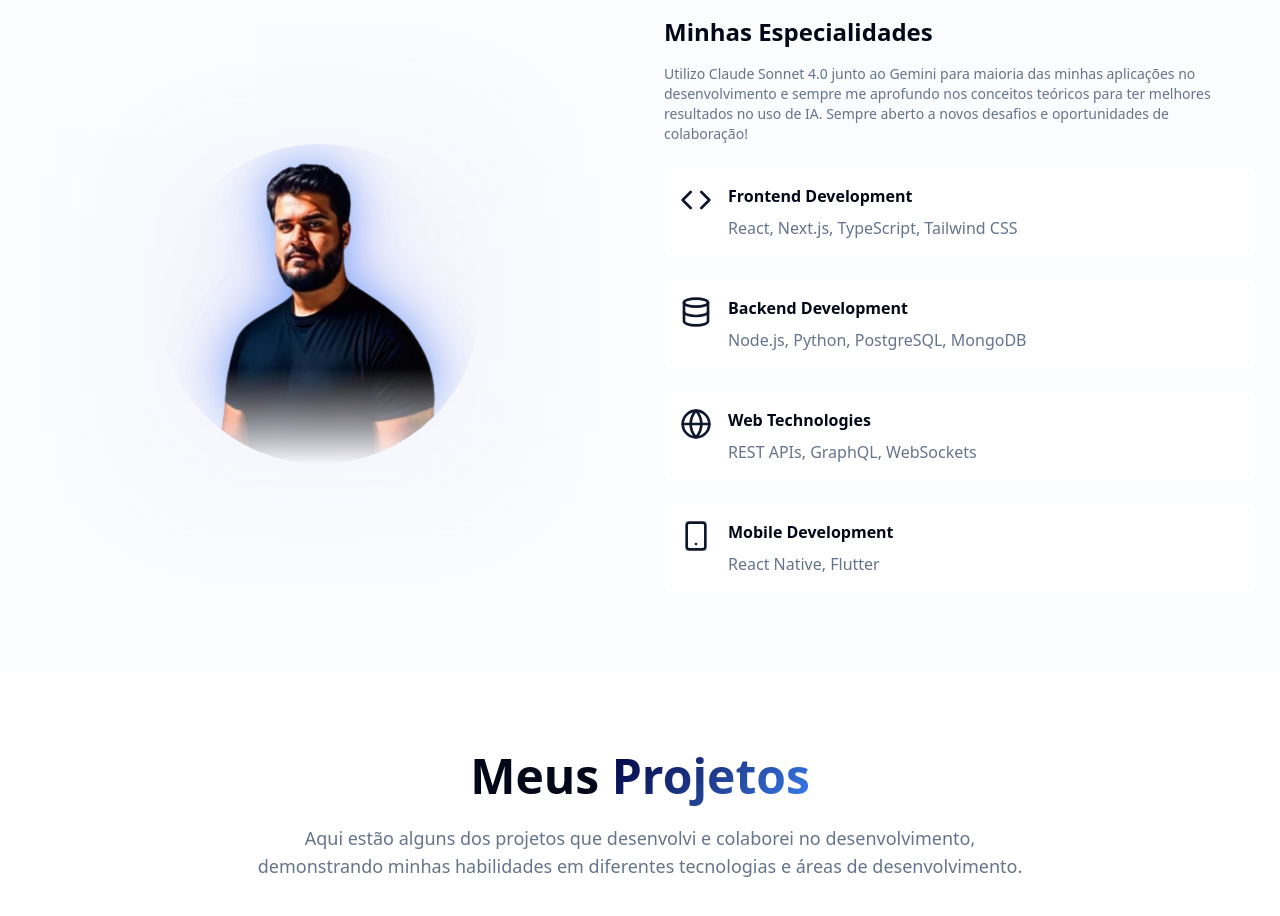
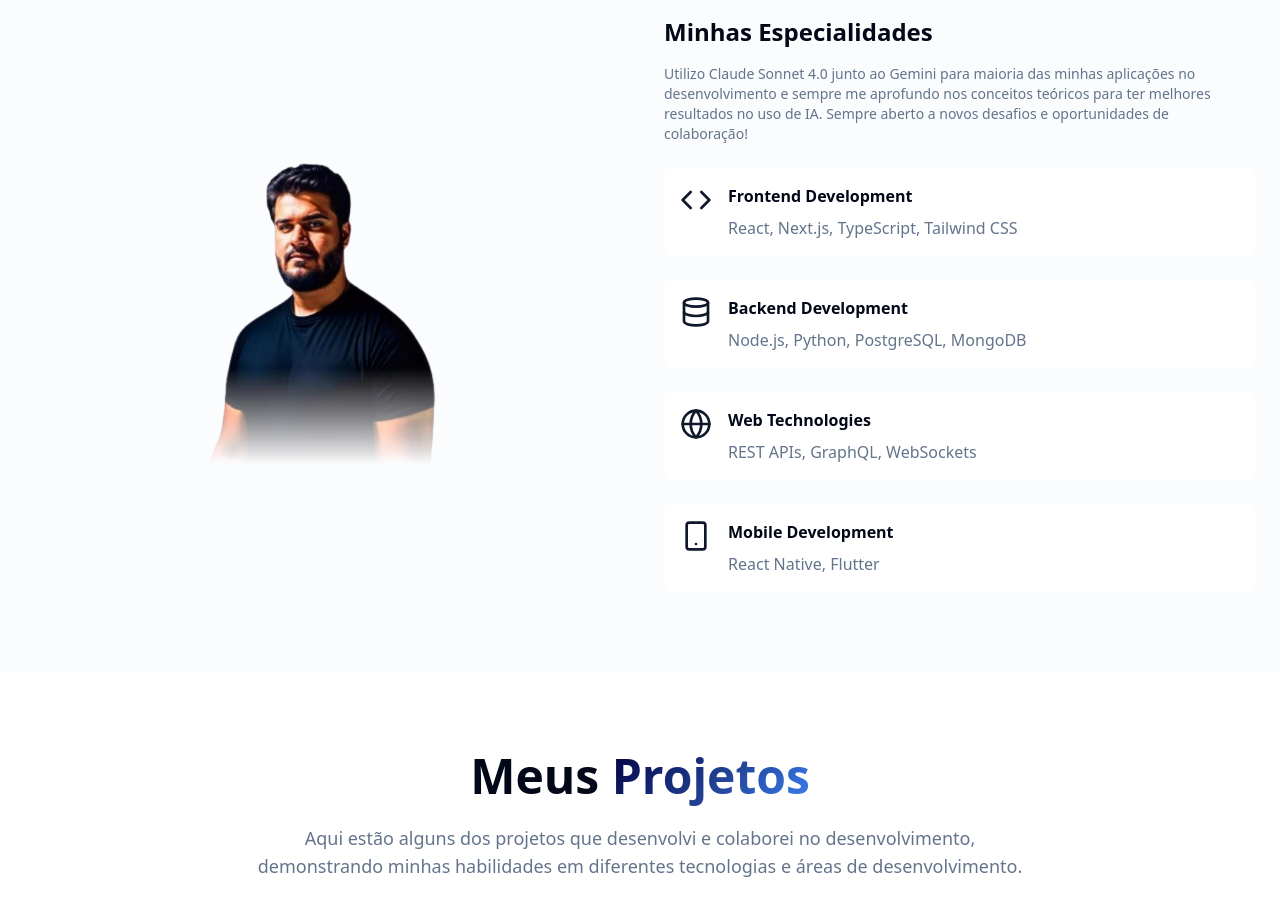
Before and after one commit to italosergio/portfolio, a Next.js app: page / in a window 1280 px wide. Shown: the part 1140-2056 px from the top of the page. Built offline with nearby package versions, Linux system fonts and the light colour scheme.

Commit message:
Melhora imagem de perfil na sessão sobre

```diff
--- a/src/components/About.tsx
+++ b/src/components/About.tsx
@@ -60,13 +60,11 @@
                 <img
                   src="/profile.png"
                   alt="Ítalo - Desenvolvedor Full Stack"
-                  className="w-64 h-64 sm:w-80 sm:h-80 object-contain filter drop-shadow-2xl rounded-full"
+                  className="w-64 h-64 sm:w-80 sm:h-80 object-contain"
                   style={{
-                    filter: 'drop-shadow(0 0 20px rgba(59, 130, 246, 0.5)) drop-shadow(0 0 40px rgba(99, 102, 241, 0.3))',
                     maskImage: 'linear-gradient(to bottom, white 70%, transparent 100%)'
                   }}
                 />
-                <div className="absolute inset-0 -z-10 bg-gradient-to-br from-blue-500/10 via-indigo-500/10 to-blue-600/10 blur-3xl animate-pulse scale-110"></div>
               </div>
             </div>
           </motion.div>
```
